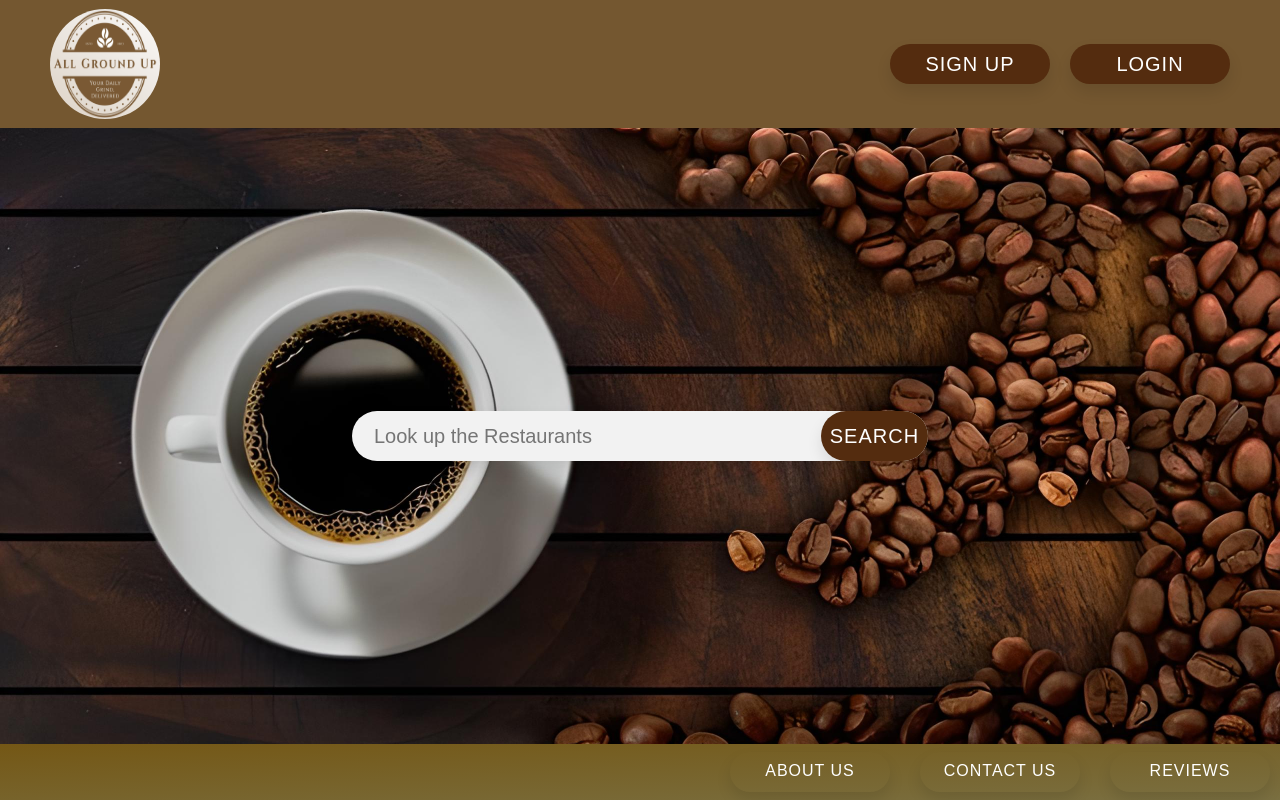
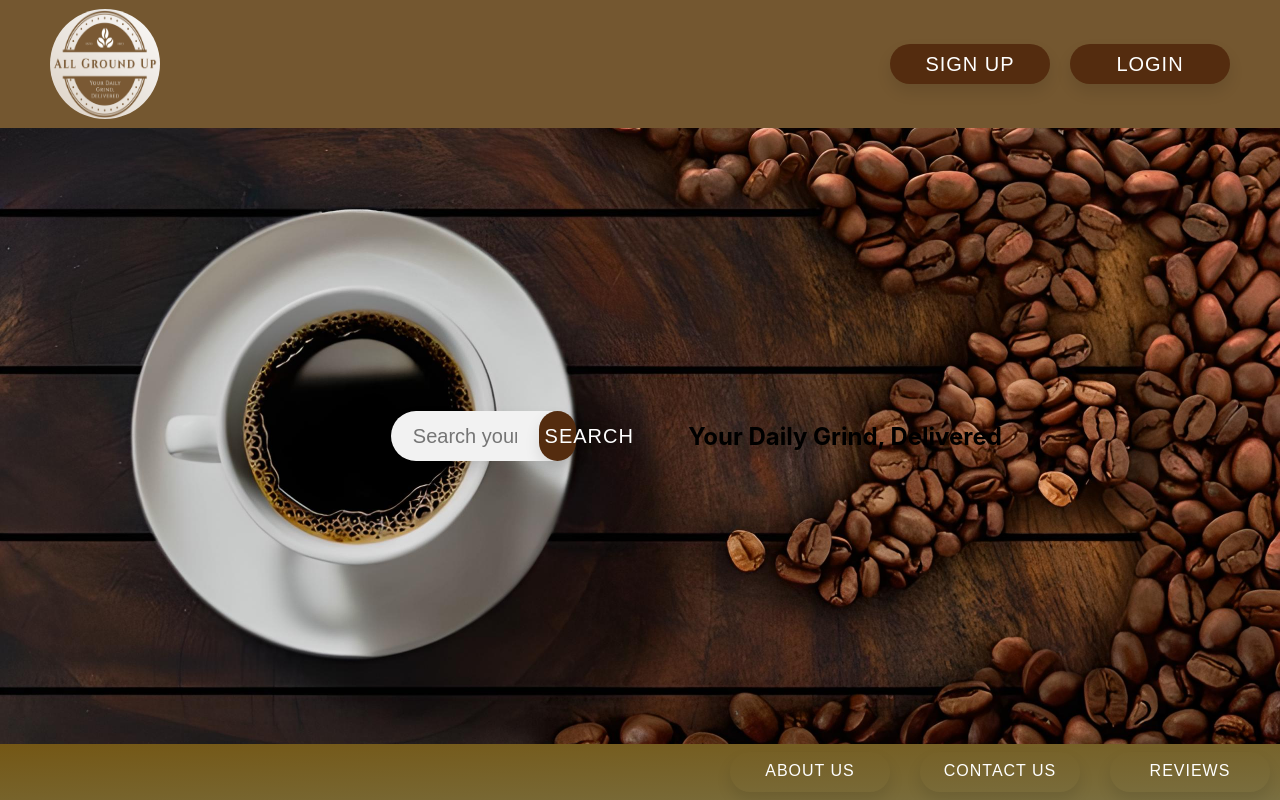
Before and after one commit to JettCanavarro/CSC468-group-7, a React (Create React App) app in the folder webui/: page / in a window 1280 px wide. Built offline with nearby package versions, Linux system fonts and the light colour scheme.

Commit message:
Update MainPage.js

```diff
--- a/webui/src/MainPage.js
+++ b/webui/src/MainPage.js
@@ -25,11 +25,14 @@ function MainPage(props) {
           </div>
         </div>
         <div className="Container" style={backgroundStyle}>
-        <div className="Container">
+          <div className="SearchContainer">
             <form className="SearchBar">
-          <input type="text" placeholder="Look up the Restaurants" />
+            <input type="text" placeholder="Search your Favorite Coffee shops..." />
             <button type="submit">Search</button>
             </form>
+          </div>
+          <div className="Slogan">
+          <h2>Your Daily Grind, Delivered</h2>
           </div>
         </div>
         <div className="Footer">
```
Lines whose indentation alone changed are shown as unchanged.
